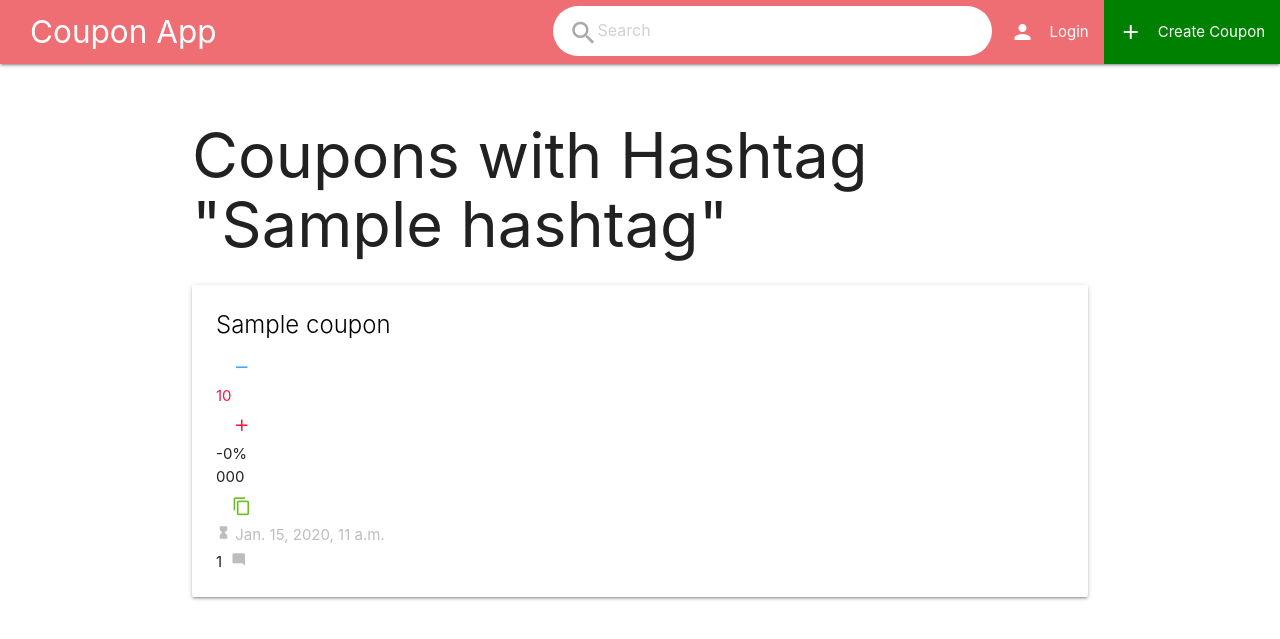
After one commit to joltzen/Relational-vs-NoSQL-DBMS-Performance, a Django app: a page that uses code/lcss/coupon/templates/coupon_by_hashtag.html in a window 1280 px wide. The commit adds this page. Shown: the top 639 px of the page. Run offline with Django 4.2, Linux system fonts and the light colour scheme; tables that the repository leaves empty hold one stand-in row (values such as "Sample post"); some libraries are stand-ins or nearby versions.

Commit message:
search for hashtag by click

```diff
--- /dev/null
+++ b/code/lcss/coupon/templates/coupon_by_hashtag.html
@@ -0,0 +1,109 @@
+{% extends "base.html" %} {% block content %}
+<h1>Coupons with Hashtag "{{ hashtag_name }}"</h1>
+
+{% if coupons %}
+
+{% for coupon in coupons %}
+<div class="card">
+  <div class="card-content">
+    <div class="coupon-title">
+      <a href="{% url 'detail-thread' coupon.id %}">
+        <span class="card-title black-text">{{ coupon.name }}</span>
+      </a>
+      <div class="coupon-actions-container">
+        <div class="coupon-actions">
+          <form
+            action="/downvote/{{ coupon.id }}/"
+            method="POST"
+            class="coupon-form"
+          >
+            {% csrf_token %}
+            <button class="btn-flat coupon-action-btn">
+              <i class="material-icons blue-text text-lighten-1">remove</i>
+            </button>
+          </form>
+          {% if coupon.score > 0 %}
+          <span class="scores-container red-text text-accent-3"
+            >{{ coupon.score }}</span
+          >
+          {% else %}
+          <span class="scores-container blue-text text-lighten-1"
+            >{{ coupon.score }}</span
+          >
+          {% endif %}
+          <form
+            action="/upvote/{{ coupon.id }}/"
+            method="POST"
+            class="coupon-form"
+          >
+            {% csrf_token %}
+            <button class="btn-flat coupon-action-btn">
+              <i class="material-icons red-text text-accent-3">add</i>
+            </button>
+          </form>
+        </div>
+      </div>
+      <div class="discount-container">
+        <div class="coupon-discount">
+          <p>-{{ coupon.discount_amt|floatformat }}%</p>
+        </div>
+        </div>
+        <div class="coupon-actions-container">
+          <div class="coupon-actions">
+            <div class="coupon-code">
+              <p>{{ coupon.code }}</p>
+            </div>
+            <button
+              class="btn-flat coupon-action-btn"
+              onclick="copyCouponCode('{{ coupon.code }}')"
+            >
+              <i style="color: #69be28" class="material-icons">content_copy</i>
+            </button>
+          </div>
+        </div>
+
+        <div class="coupon-expiration">
+          <p class="grey-text text-lighten-1">
+            <i class="tiny material-icons grey-text text-lighten-1"
+              >hourglass_full</i
+            >
+            {{ coupon.expiring_date }}
+          </p>
+        </div>
+
+
+        <div class="coupon-comments-container">
+          {{ coupon.comments_amt }}
+           <a
+             href="{% url 'all_comments' coupon.id %}"
+              class="comment-icon-btn"
+              ><i style="margin-top: 5px; margin-left:5px" class="tiny material-icons grey-text text-lighten-1"
+              >mode_comment</i
+            >  </a
+            >
+
+        </div>
+      </div>
+    </div>
+  </div>
+
+
+
+  {% endfor %}
+
+    {% else %}
+  <p>No coupons found</p>
+  {% endif %}
+  <script>
+    function copyCouponCode(code) {
+      const tempTextarea = document.createElement("textarea");
+      tempTextarea.value = code;
+      document.body.appendChild(tempTextarea);
+      tempTextarea.select();
+      document.execCommand("copy");
+      document.body.removeChild(tempTextarea);
+    }
+  </script>
+
+  {% endblock %}
+</div>
--- a/code/lcss/coupon/templates/threaddetail.html
+++ b/code/lcss/coupon/templates/threaddetail.html
@@ -120,7 +120,9 @@
           <div class="col s12">
             <p style="font-size: 1.25rem">Hashtags:</p>
             {% for hashtag in coupon.hashtags.all %}
-            <span class="chip">{{ hashtag.name }}</span>
+            <a href="{% url 'coupon_by_hashtag' hashtag.name %}">
+              <span class="chip">{{ hashtag.name }}</span>
+            </a>
             {% empty %}
             <p>No hashtags yet.</p>
             {% endfor %}
--- a/code/lcss/coupon/urls.py
+++ b/code/lcss/coupon/urls.py
@@ -15,6 +15,11 @@ urlpatterns = [
     path(
         "coupons/<int:coupon_id>/comments/all/", views.all_comments, name="all_comments"
     ),
+    path(
+        "coupon_by_hashtag/<str:hashtag_name>/",
+        views.coupon_by_hashtag,
+        name="coupon_by_hashtag",
+    ),
     url(r"^upvote/(?P<id>\d+)/$", views.upvote, name="upvote"),
     url(r"^downvote/(?P<id>\d+)/$", views.downvote, name="downvote"),
     url(r"^delete/(?P<id>\d+)/$", views.delete, name="delete"),
--- a/code/lcss/coupon/views.py
+++ b/code/lcss/coupon/views.py
@@ -176,3 +176,9 @@ def all_comments(request, coupon_id):
     return render(
         request, "all_comments.html", {"coupon": coupon, "comments": comments}
     )
+
+
+def coupon_by_hashtag(request, hashtag_name):
+    coupons = Coupon.objects.filter(hashtags__name=hashtag_name)
+    context = {"coupons": coupons, "hashtag_name": hashtag_name}
+    return render(request, "coupon_by_hashtag.html", context)
```
